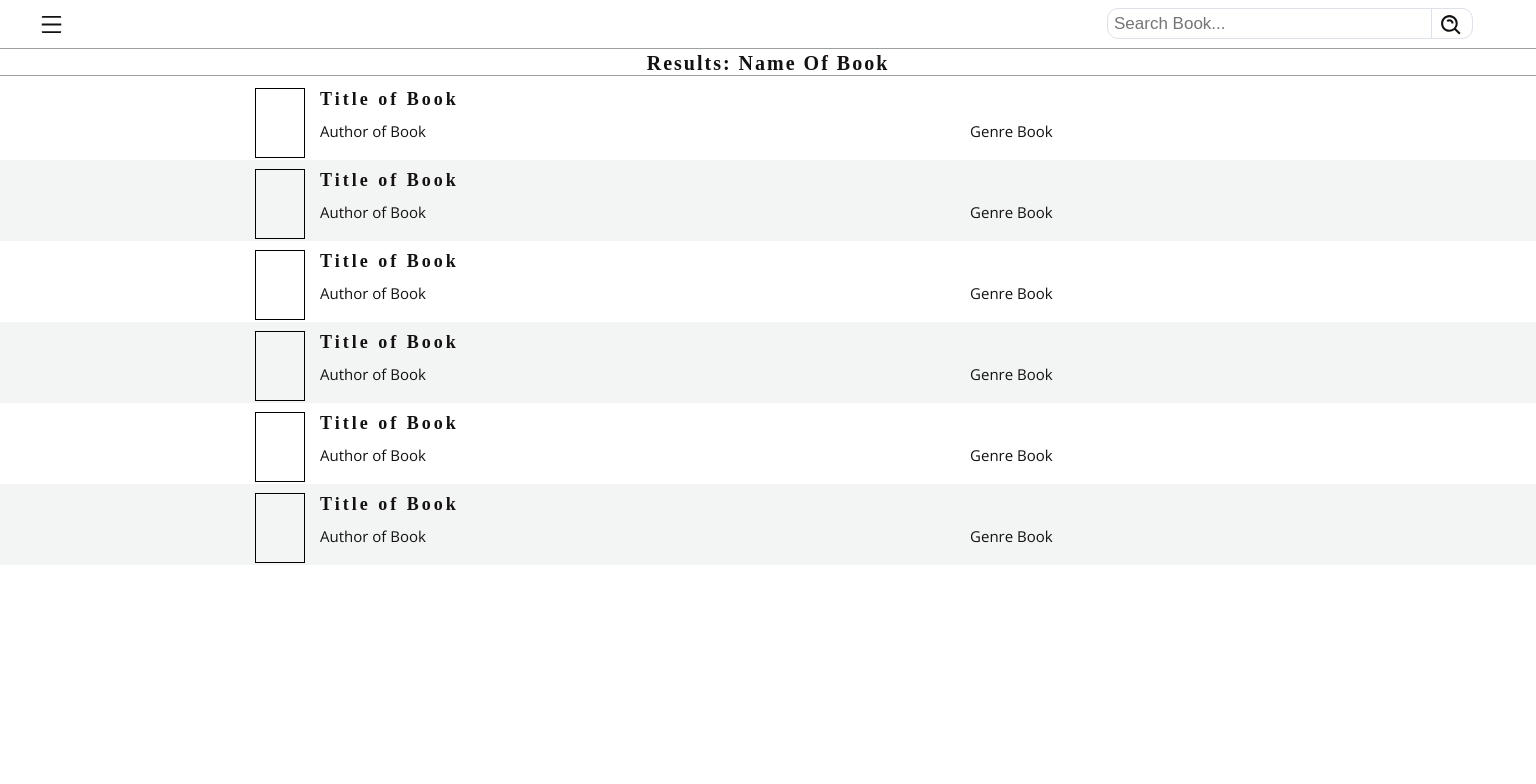
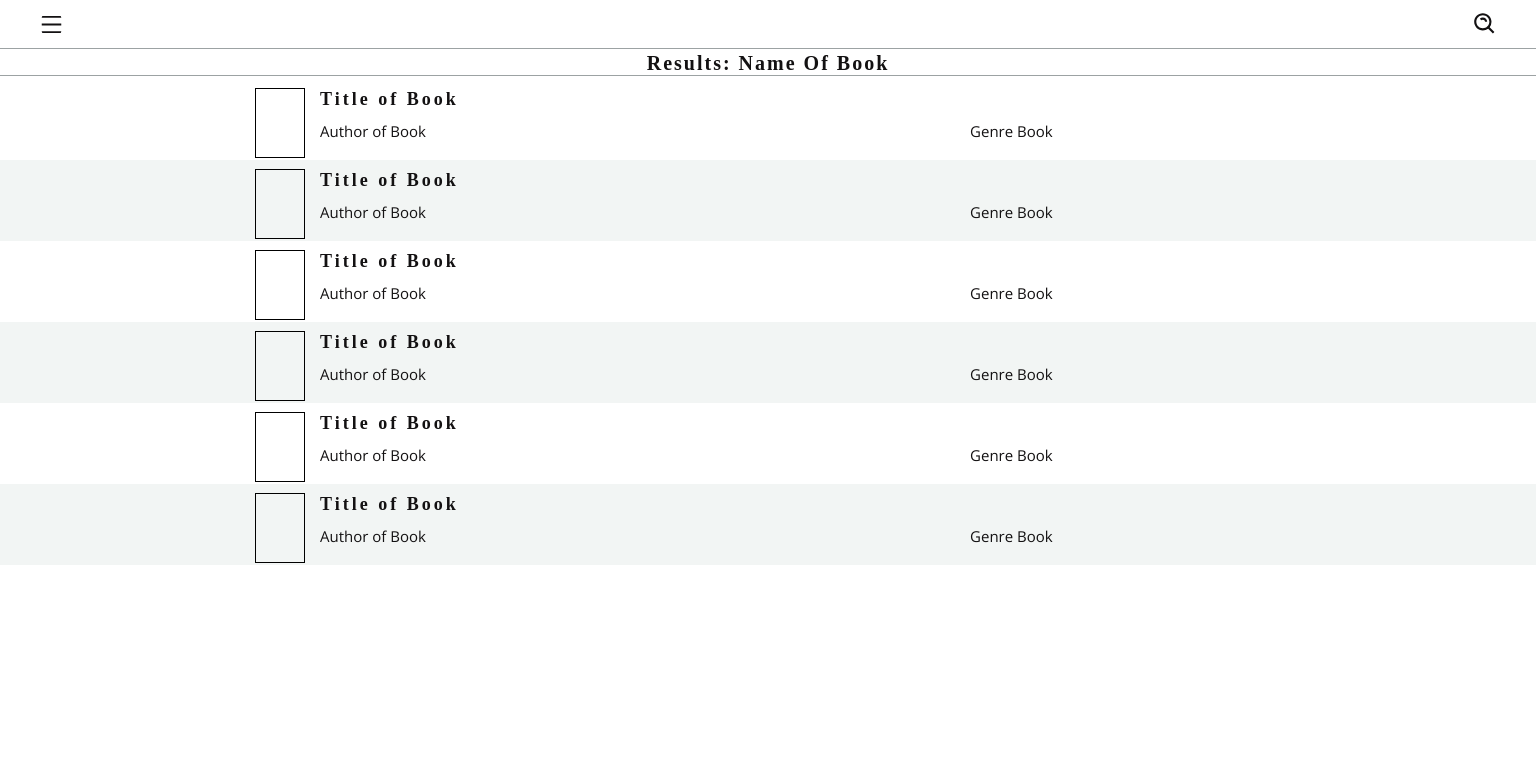
Before and after one commit to Rio0628/book-finder, a React (Create React App) app: page / in a window 1536 px wide. Shown: the top 784 px of the page. Built offline with nearby package versions, Linux system fonts and the light colour scheme; a web font is replaced by a local one.

Commit message:
Added functionality
- Added functionality to the search buttons that will allow the user to show and collapse the search bar.
- This functionality is mainly for when the indBookView is triggered. In other instances the searchbar will remain on.

```diff
--- a/src/App.js
+++ b/src/App.js
@@ -12,22 +12,35 @@ class App extends Component {
     super(props)
     this.state = {
       sidebarOn: false,
+      searchOn: false,
+      indBookViewOn: false,
     }
   }
 
   render () {
 
-    const handleSidebar = () => {
-      this.setState({ sidebarOn: !this.state.sidebarOn })
+    const handleSidebar = async () => {
+      await this.setState({ sidebarOn: !this.state.sidebarOn })
 
-      if (this.state.sidebarOn) {
+      if (this.state.sidebarOn === true ) {
         this.setState({ sidebarStatus: 'active'});
       }
       else { this.setState({ sidebarStatus: '' } )};
     }
 
+    const handleSearchbar = () => {
+      this.setState({ searchOn: !this.state.searchOn });
+    }
+
+    const onClick = (e) => {
+      console.log(e.target.className)
+
+
+    }
+
 
     console.log(this.state.sidebarOn)
+    console.log(this.state.searchOn)
     // Axios.get(`https://www.googleapis.com/books/v1/volumes?q=harry+potter`).then(data => console.log(data) );
 
     return (
@@ -35,12 +48,14 @@ class App extends Component {
 
         <div className='nav-barCntr'>
           <AiOutlineMenu className='sidebarBtn' onClick={handleSidebar}/>
-          {/* <BiSearchAlt className='searchBtnCls'/> */}
 
-          <div className='searchbarCntr'>
-            <input className='searchbar' placeholder='Search Book...'></input>
-            <BiSearchAlt className='searchBtn'/>
-          </div>
+          {this.state.searchOn ?
+            <div className='searchbarCntr'>
+              <input className='searchbar' placeholder='Search Book...'></input>
+              <BiSearchAlt className='searchBtn' onClick={handleSearchbar}/>
+            </div>
+          :  <BiSearchAlt className='searchBtnCls' onClick={handleSearchbar}/> }
+
         </div>
 
         <div className={'sidebar ' + this.state.sidebarStatus }>
--- a/src/index.css
+++ b/src/index.css
@@ -33,12 +33,23 @@ body {
   cursor: pointer;
 }
 
-.sidebarBtn:hover {
+.searchBtnCls {
+  position: relative;
+  right: .5rem;
+  top: .5rem;
+  font-size: 22px;
+  /* outline: 1px solid black; */
+  padding: 3px;
+  border-radius: 50%;
+  cursor: pointer;
+}
+
+.sidebarBtn:hover, .searchBtnCls:hover {
   background: #dde1e8;
   transition: .125s ease-in-out;
 }
 
-.sidebarBtn:active {
+.sidebarBtn:active, .searchBtnCls:active {
   background: none;
   outline: 1px solid #dde1e8;
   transition: .2s ease-in-out;;
@@ -489,6 +500,12 @@ body {
     padding: 5px;
   }
 
+  .searchBtnCls {
+    top: .3rem;
+    font-size: 24px;
+    padding: 5px;
+  }
+
   .searchbar {
     width: 15rem;
     bottom: 15px;
@@ -577,6 +594,12 @@ body {
   .sidebarBtn {
     top: .25rem;
     font-size: 23px;
+    padding: 6px;
+  }
+
+  .searchBtnCls {
+    top: .25rem;
+    font-size: 26px;
     padding: 6px;
   }
 
@@ -739,6 +762,13 @@ body {
     padding: 7px;
   }
 
+  .searchBtnCls {
+    right: 2rem;
+    top: .3rem;
+    font-size: 26px;
+    padding: 6px;
+  }
+
   .searchbar {
     width: 20rem;
     bottom: 19px;
@@ -766,13 +796,13 @@ body {
     width: 100vw;
     background: none;
     box-shadow: 0px 1px 0px #9ca2a3;
-    transition: .2s ease-out;
+    transition: .05s all;
   }
 
   .sidebar.active {
     position: relative;
     top: 0;
-    transition: .2s ease-in;
+    transition: .05s all;
     opacity: 1;
   }
 
```
